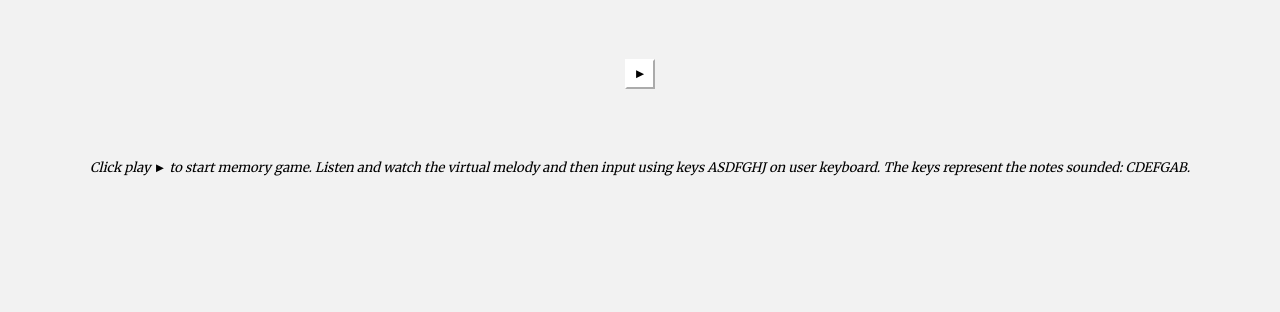
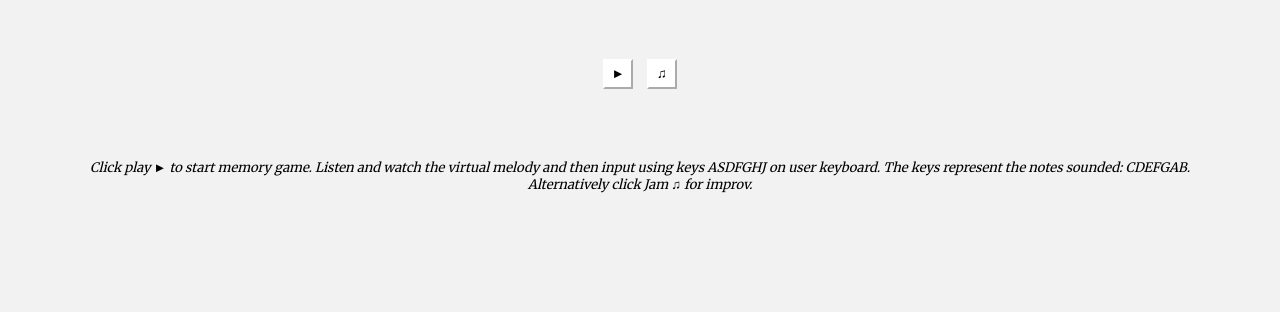
Before and after one commit to jgburton/WDI-PROJECT-1, a PHP site: page / in a window 1280 px wide. Shown: the part 488-800 px from the top of the page. Run offline with PHP 8.4, Linux system fonts and the light colour scheme; some libraries are stand-ins or nearby versions.

Commit message:
Almost complete, with jam function and memory game

```diff
--- a/css/style.css
+++ b/css/style.css
@@ -96,6 +96,18 @@ ul {
   width: 30px;
 }
 
+.jam {
+  font-family:sans-serif;
+  background-position: center;
+  margin-top: 60px;
+  margin-left: 10px;
+  color: black;
+  background-color: white;
+  border-color: white;
+  height: 30px;
+  width: 30px;
+}
+
 p {
   font-family: 'Merriweather', serif;
   font-size: 13px;
--- a/index.html
+++ b/index.html
@@ -32,9 +32,10 @@
       <li data-key="74" id ="6" class="white"><span>J</span></li>
     </ul>
 
-<button class= "Play" type="button" name="button">►</button>
+<button class="Play" type="button" name="button">►</button>
+<button class="jam" type="button" name="button">♫</button>
 
-<p>Click play ► to start memory game. Listen and watch the virtual melody and then input using keys ASDFGHJ on user keyboard. The keys represent the notes sounded: CDEFGAB.</p>
+<p>Click play ► to start memory game. Listen and watch the virtual melody and then input using keys ASDFGHJ on user keyboard. The keys represent the notes sounded: CDEFGAB.<br>Alternatively click Jam ♫ for improv.</p>
 
 
 
--- a/js/app.js
+++ b/js/app.js
@@ -3,13 +3,6 @@
 var Game = Game || {};
 
 Game.start = function() {
-  this.count = 2;
-  this.keyPressCounter = 0;
-  this.sequence     = [];
-  this.userSequence = [];
-  this.keys         = [65, 68, 70, 71, 72, 74, 83];
-  this.play         = false;
-
   this.assignbutton();
   // this.eventListeners();
   // this.assignbutton();
@@ -19,10 +12,23 @@ $(Game.start.bind(Game));
 
 // 1. Play button assignment
 Game.assignbutton = function assignbutton() {
-  $('.Play').on('click', function(){
+  $('.Play').on('click', function() {
+    Game.settings();
     Game.play = true;
     Game.randomSequence();
   });
+  $('.jam').on('click', function() {
+    Game.play = false;
+    Game.userInputs();
+  });
+};
+
+Game.settings = function() {
+  this.count = 2;
+  this.keyPressCounter = 0;
+  this.sequence     = [];
+  this.userSequence = [];
+  this.keys         = [65, 68, 70, 71, 72, 74, 83];
 };
 
 // 2. Generate random sequence
@@ -67,9 +73,9 @@ Game.userInputs = function() {
   //   // when a user makes a keypress, push the keycode into the array userSequence
   //   //  when userSequence.length is === the value of Game.count
   //   // write a function to compare the two sequence arrays
+  $(window).off('keydown');
+  $(window).on('keydown', function(e) {
 
-  $(window).on('keydown', function(e) {
-    Game.keyPressCounter++;
     console.log(e.keyCode);
     switch(e.keyCode) {
       case 65:
@@ -95,11 +101,14 @@ Game.userInputs = function() {
       break;
     }
 
+    if (Game.play) {
+      Game.keyPressCounter++;
       Game.userSequence.push(e.keyCode);
       console.log(Game.userSequence);
       if(Game.count === Game.userSequence.length){
         console.log('same');
         Game.checkForWin();
+      }
     }
   });
 };
@@ -122,11 +131,8 @@ Game.checkForWin = function(){
     }, 500);
 
   } else {
-    Game.count = 2;
-    Game.keyPressCounter = 0;
-    Game.sequence     = [];
-    Game.userSequence = [];
+    Game.settings();
     console.log('you fail');
-    alert('You Fail! Please press play to start over...');
+    alert('You Fail! Please press play ► to start over...');
   }
 };
```
Lines whose indentation alone changed are shown as unchanged.
